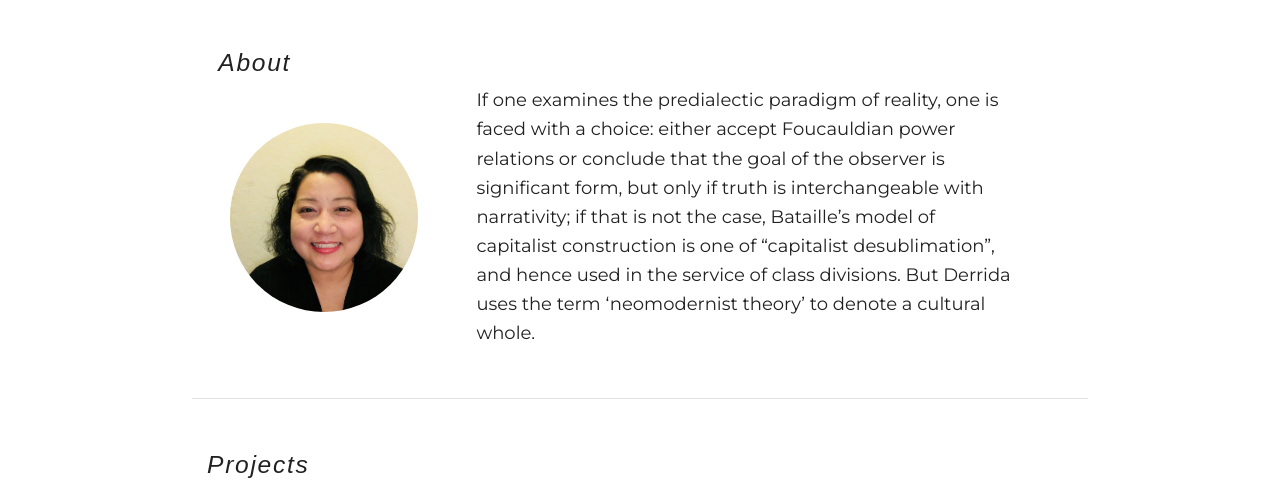
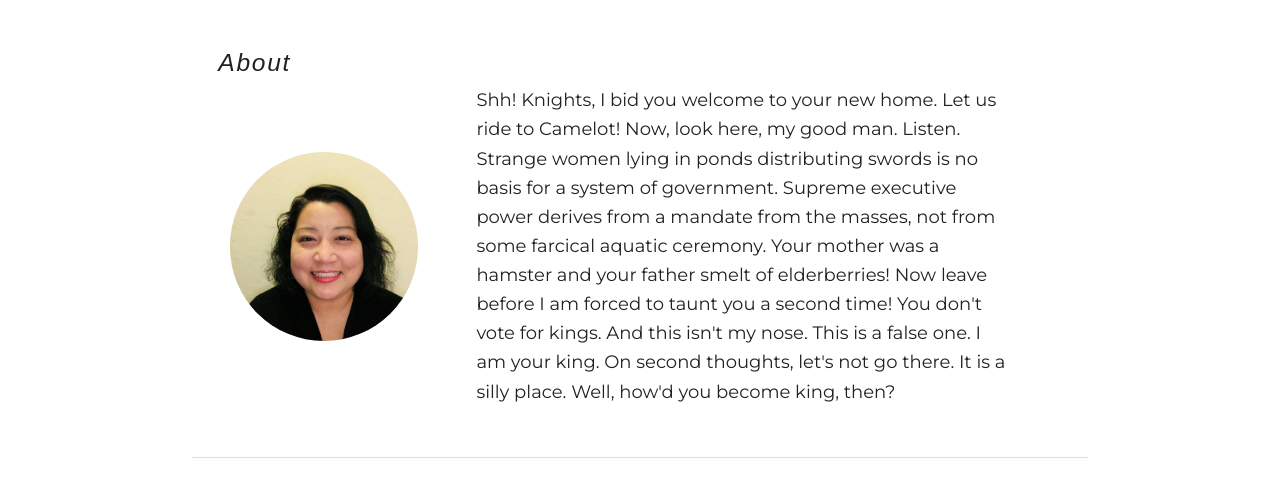
Before and after one commit to juney3/juney3.github.io, a plain HTML site: page index.html in a window 1280 px wide. Shown: the part 666-1151 px from the top of the page. Drawn offline with nearby package versions, Linux system fonts and the light colour scheme; a web font is replaced by a local one.

Commit message:
file cleanup

```diff
--- a/index.html
+++ b/index.html
@@ -106,7 +106,7 @@
               </div>
               <div class="aboutText col s12 m11 l9">
                 <p>
-                  If one examines the predialectic paradigm of reality, one is faced with a choice: either accept Foucauldian power relations or conclude that the goal of the observer is significant form, but only if truth is interchangeable with narrativity; if that is not the case, Bataille’s model of capitalist construction is one of “capitalist desublimation”, and hence used in the service of class divisions. But Derrida uses the term ‘neomodernist theory’ to denote a cultural whole.
+                  Shh! Knights, I bid you welcome to your new home. Let us ride to Camelot! Now, look here, my good man. Listen. Strange women lying in ponds distributing swords is no basis for a system of government. Supreme executive power derives from a mandate from the masses, not from some farcical aquatic ceremony.  Your mother was a hamster and your father smelt of elderberries! Now leave before I am forced to taunt you a second time! You don't vote for kings. And this isn't my nose. This is a false one. I am your king. On second thoughts, let's not go there. It is a silly place. Well, how'd you become king, then?
                 </p>
               </div>
             </div>
```
Also changed, not shown: 3 other files.
